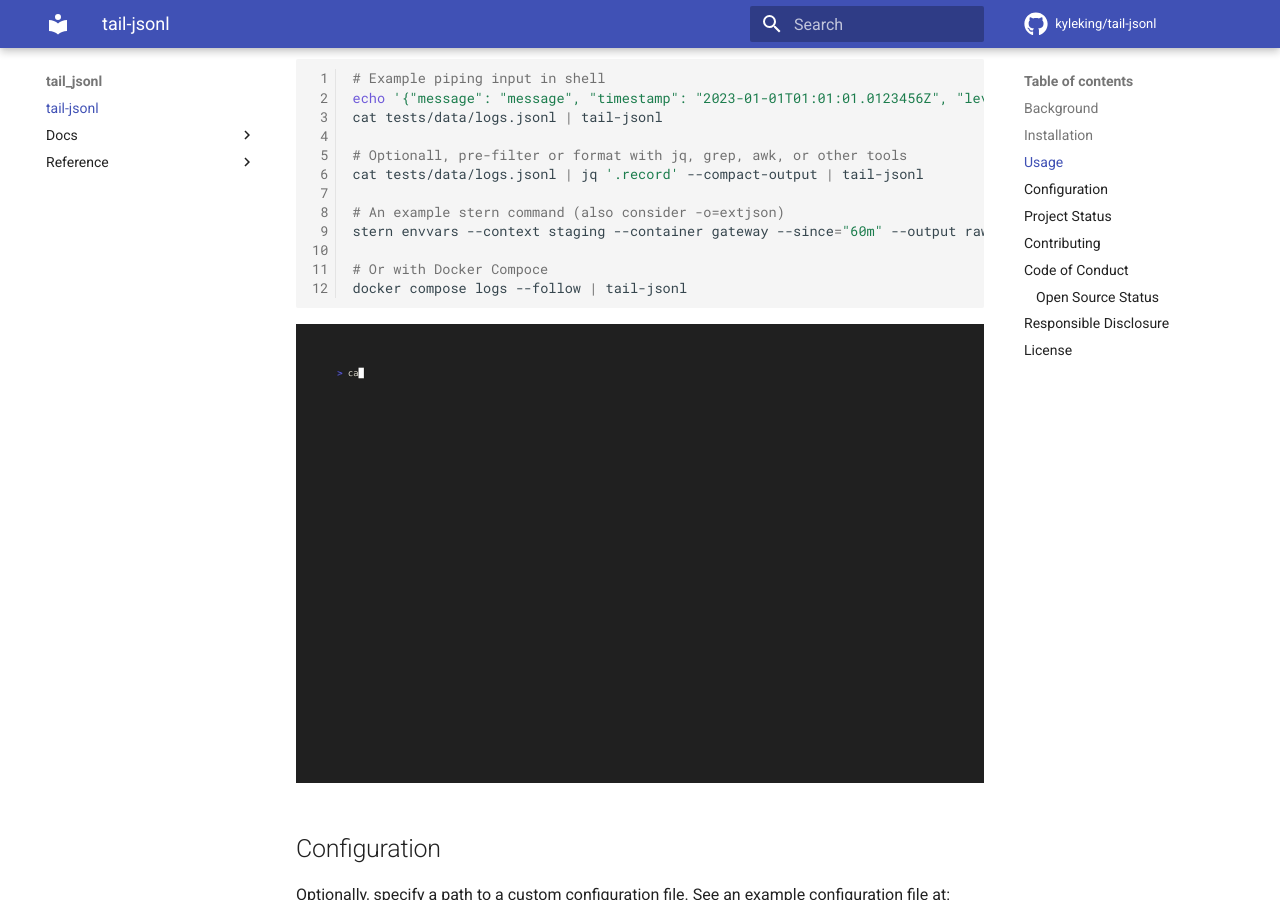
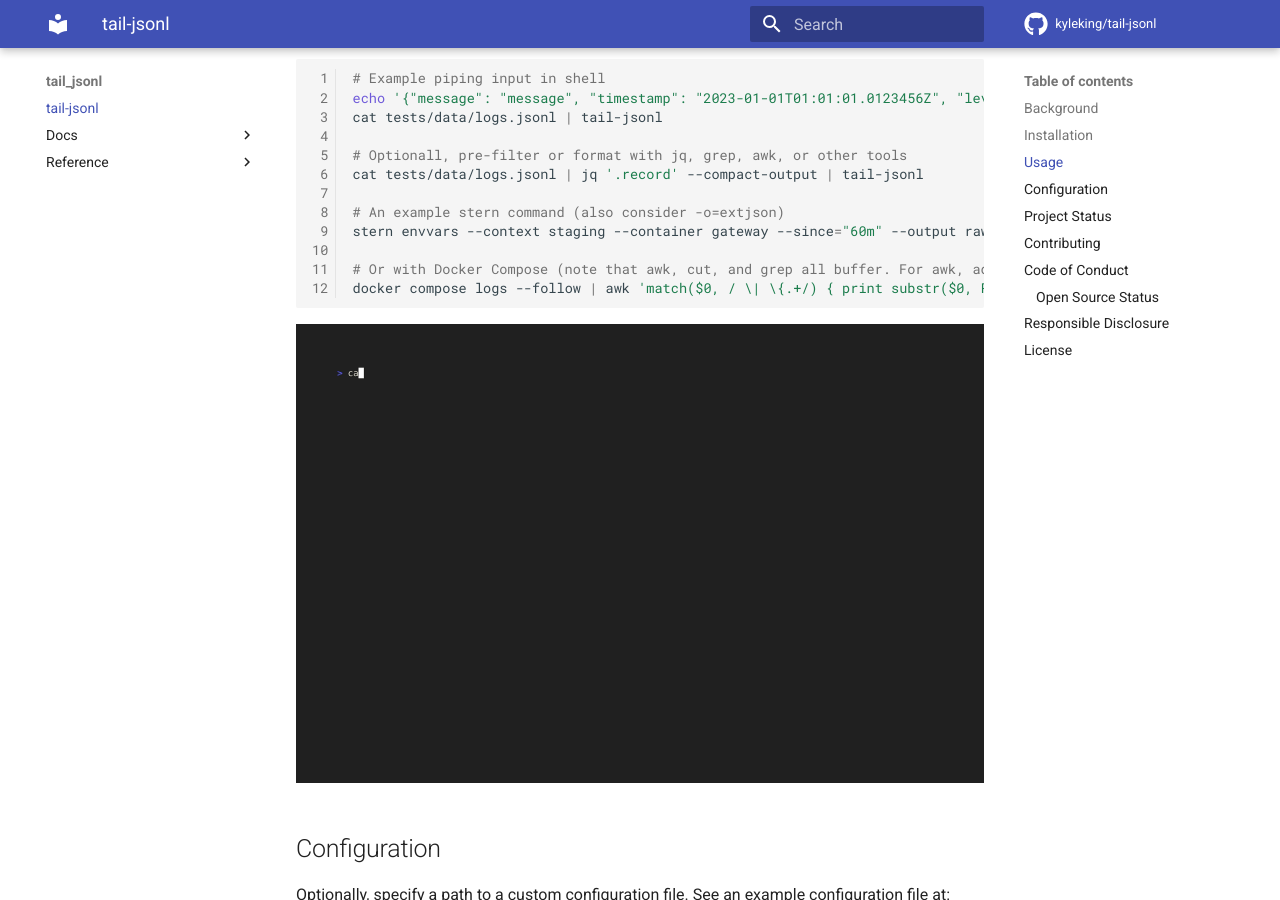
Before and after one commit to KyleKing/tail-jsonl, an MkDocs documentation site: the page built from docs/README.md, in a window 1280 px wide and 900 px high, scrolled down 736 px. Built offline with MkDocs 1.6.1 and Material for MkDocs 9.7.7, drawn with Linux system fonts in a browser that asks for light colours; comment, search, counter and statistics services are not loaded.

Commit message:
docs: README updates

````diff
--- a/docs/README.md
+++ b/docs/README.md
@@ -34,8 +34,8 @@
 # An example stern command (also consider -o=extjson)
 stern envvars --context staging --container gateway --since="60m" --output raw | tail-jsonl
 
-# Or with Docker Compoce
-docker compose logs --follow | tail-jsonl
+# Or with Docker Compose (note that awk, cut, and grep all buffer. For awk, add '; system("")')
+docker compose logs --follow | awk 'match($0, / \| \{.+/) { print substr($0, RSTART+3, RLENGTH); system("") }' | tail-jsonl
 ```
 
 ![.github/assets/demo.gif](https://raw.githubusercontent.com/KyleKing/tail-jsonl/main/.github/assets/demo.gif)
````
Also changed, not shown: docs/docs/CHANGELOG.md (+1 -1 lines), 1 other file.
